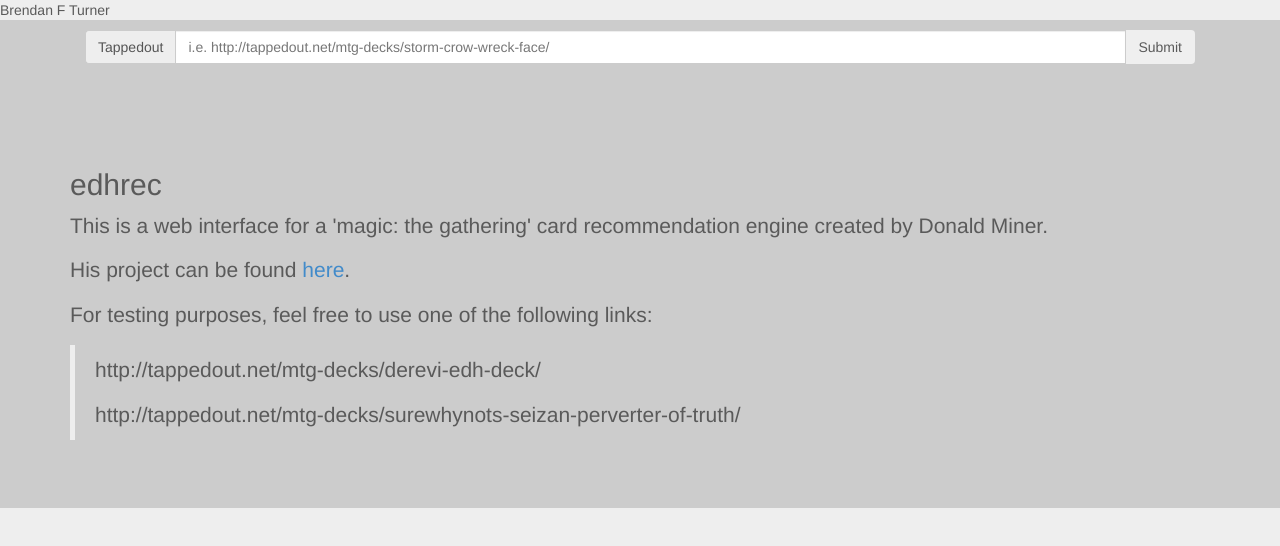
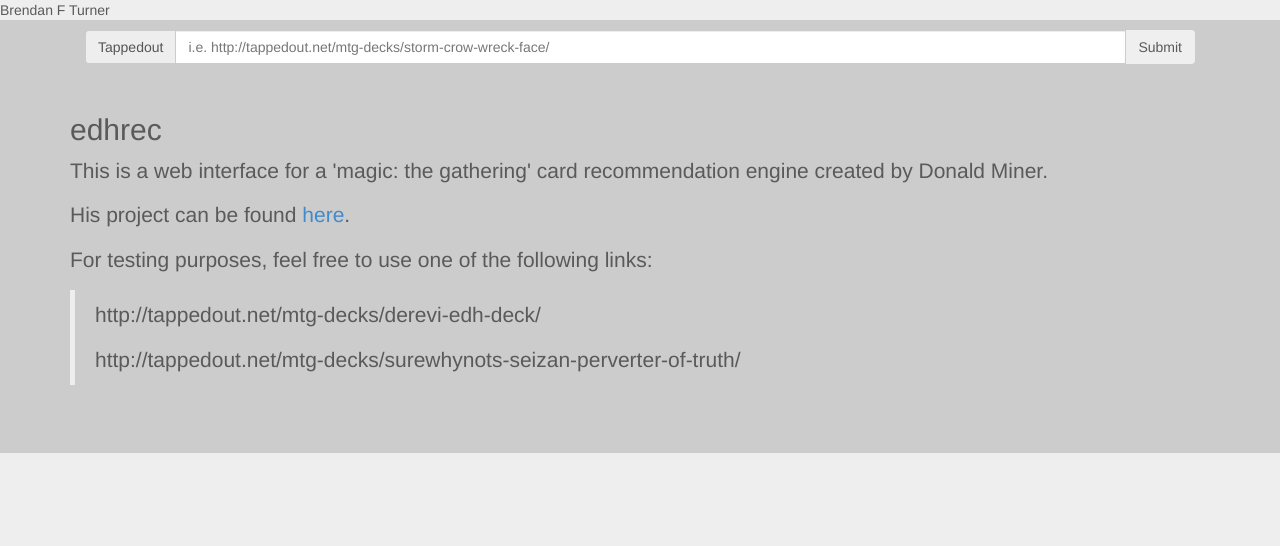
Before and after one commit to bmanturner/edhrec-web, a plain HTML site: page index.html in a window 1280 px wide. Drawn offline with nearby package versions, Linux system fonts and the light colour scheme.

Commit message:
Little fix

```diff
--- a/index.html
+++ b/index.html
@@ -44,7 +44,7 @@
   </div>
 
   <div class="jumbotron" style="background-color: #ccc;" id="welcome">
-  	<div class="container" style="margin-ton: 25px; padding-top: 80px;">
+  	<div class="container" style="margin-top: 25px;">
   		<!-- Edhrec Landing Info -->
   		<h2>edhrec</h2>
       <p class="lead">This is a web interface for a 'magic: the gathering' card recommendation engine created by Donald Miner.</p>
```
